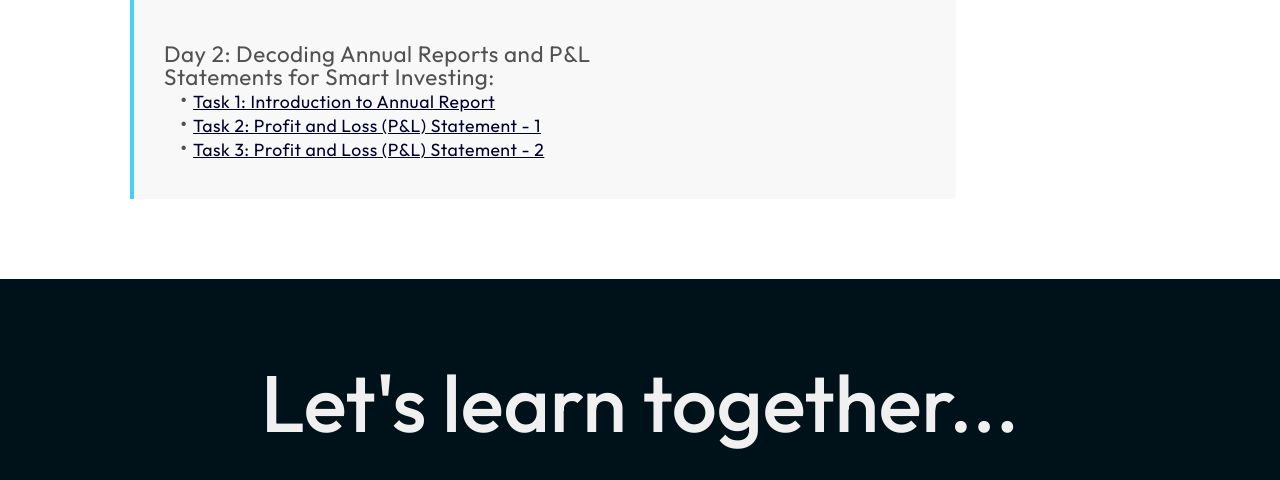
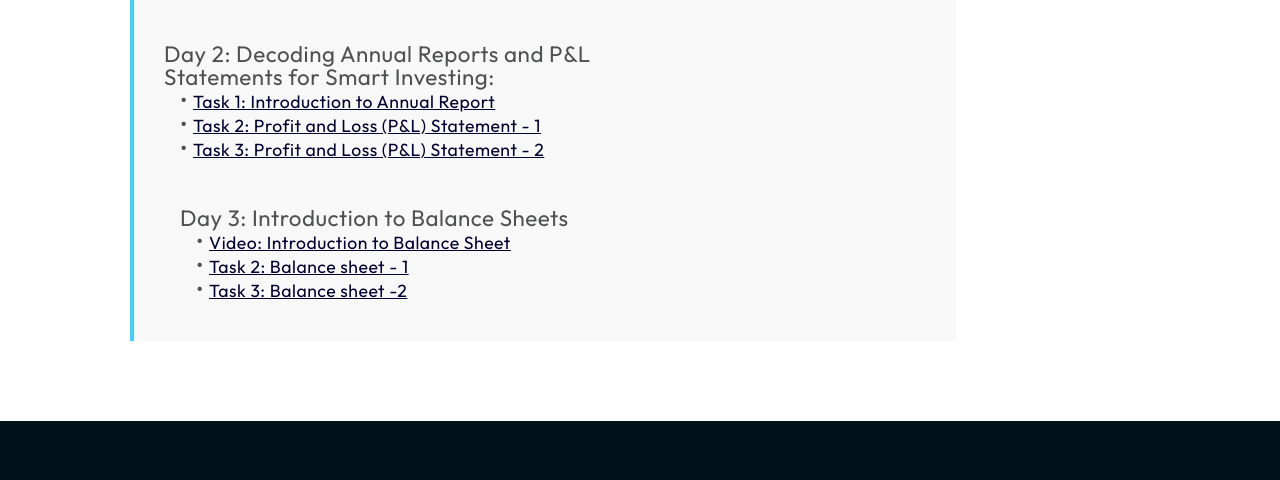
Before and after one commit to finnecoiitg/IntroductoryOptions, a plain HTML site: page index.html in a window 1280 px wide. Shown: the part 1219-1699 px from the top of the page. Drawn offline with nearby package versions, Linux system fonts and the light colour scheme; a web font is replaced by a local one.

Commit message:
Update index.html

```diff
--- a/index.html
+++ b/index.html
@@ -170,42 +170,23 @@
                   style="font-size: 1.1rem; font-weight: 400; color: #000030; text-decoration: underline;">Task 3:
                   Profit and Loss (P&L) Statement - 2</a></li>
 
-<!--           <li class="outfit" class="comin-soon">Day 2: Understanding Annual Reports and P&L Statements<br />
-            <ul style="margin-left: 1rem;">
-              <li>• <a target="_blank"
-                  href="https://drive.google.com/file/d/1PiAnlM7rC4GgID060ia3dLcnHdnxcMNl/view?usp=sharing"
-                  style="font-size: 1.1rem; font-weight: 400; color: #000030; text-decoration: underline;">Task 1:
-                  Introduction to Annual Report</a></li>
-              <li>• <a target="_blank"
-                  href="https://drive.google.com/file/d/1DKHA_BZmr0MXA4SxsHImPi8rdlKTdjrB/view?usp=sharingk"
-                  style="font-size: 1.1rem; font-weight: 400; color: #000030; text-decoration: underline;">Task 2: P&L
-                  Statement</a></li>
-              <li>• <a target="_blank"
-                  href="https://drive.google.com/file/d/1vbiEx-O7AlrTvT8-JRAABM4LuK7BIN0r/view?usp=sharing"
-                  style="font-size: 1.1rem; font-weight: 400; color: #000030; text-decoration: underline;">Task 3: The
-                  Expense Details</a></li>
-              <!-- <li>• <a target="_blank" href="https://www.investopedia.com/options-basics-tutorial-4583012" style="font-size: 1.1rem; font-weight: 400; color: #000030; text-decoration: underline;">Blog: Options Trading</a></li>
-                        <li>• <a target="_blank" href="https://www.samco.in/knowledge-center/articles/explained-call-option-and-put-option/" style="font-size: 1.1rem; font-weight: 400; color: #000030; text-decoration: underline;">Blog: Call and Put Option</a></li>
-            </ul>
-          </li> -->
 
+          <br>
+          <br>
 
-<!--           <br>
-          <br> -->
-
-<!--          <li class="outfit" class="comin-soon">Day 3: Introduction to Balance Sheets<br />
+         <li class="outfit" class="comin-soon">Day 3: Introduction to Balance Sheets<br />
             <ul style="margin-left: 1rem;">
                <li>• <a target="_blank" href="https://www.youtube.com/watch?v=eIjCaeNm-Vk&feature=youtu.be&ab_channel=TheFinanceStoryteller" style="font-size: 1.1rem; font-weight: 400; color: #000030; text-decoration: underline;">Video: Introduction to Balance Sheet
 </a></li>
-                        <li>• <a target="_blank" href="https://drive.google.com/file/d/1xI7MhFfh1QSO1xzT-7mYzME_mdDR5EYS/view?usp=drive_link" style="font-size: 1.1rem; font-weight: 400; color: #000030; text-decoration: underline;">Task 2: Balance sheet - 1
+                        <li>• <a target="_blank" href="https://drive.google.com/file/d/1nYn6rc3z2-CW51rP2QuwlpbjId33_csG/view?usp=sharing" style="font-size: 1.1rem; font-weight: 400; color: #000030; text-decoration: underline;">Task 2: Balance sheet - 1
 </a></li>
-                        <li>•	<a target="_blank" href="https://drive.google.com/file/d/1aj-hV9sD1iBG54trUmh8hu2phbJMJktH/view?usp=drive_link" style="font-size: 1.1rem; font-weight: 400; color: #000030; text-decoration: underline;">Task 3: Balance sheet -2
+                        <li>•	<a target="_blank" href="https://drive.google.com/file/d/1WqfF7pC7PHyMaOw-wU4mydT6mSrI1rrh/view?usp=sharing" style="font-size: 1.1rem; font-weight: 400; color: #000030; text-decoration: underline;">Task 3: Balance sheet -2
 </a></li>
 
 
 
             </ul>
-          </li> -->
+          </li>
 
 <!--           <br><br> -->
 
```
